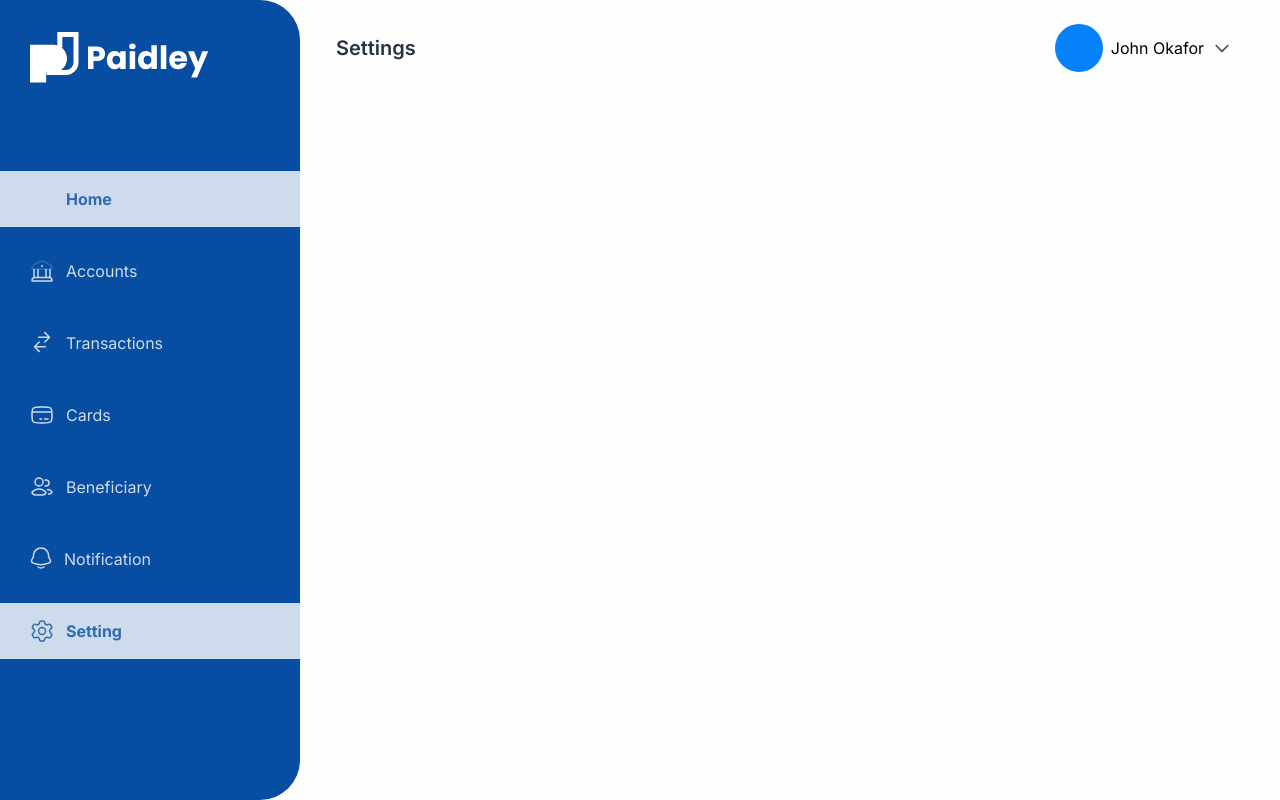
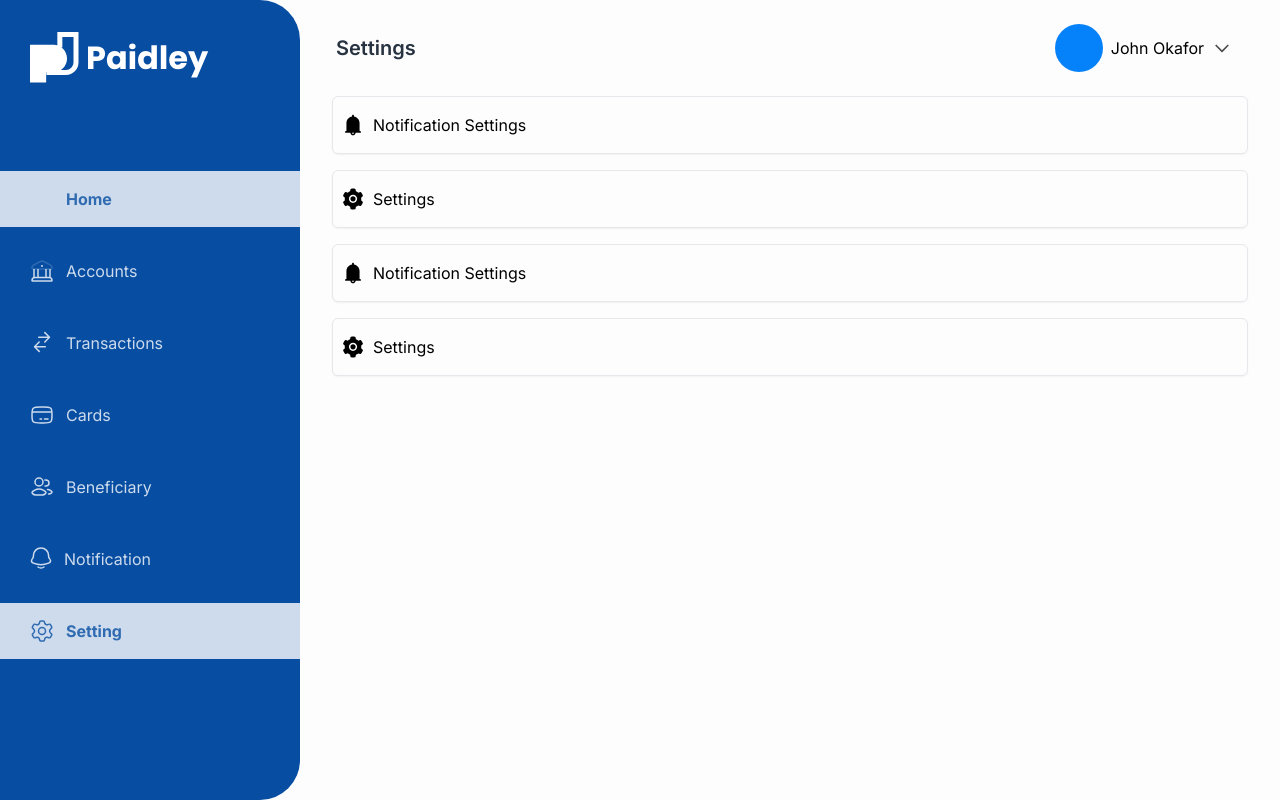
Before and after one commit to superwaih/paidley, a Next.js app: page /dashboard/settings in a window 1280 px wide. Built offline with nearby package versions, Linux system fonts and the light colour scheme.

Commit message:
settings page done

```diff
--- a/pages/dashboard/settings/index.jsx
+++ b/pages/dashboard/settings/index.jsx
@@ -1,6 +1,7 @@
 import DashboardLayout from '@/components/dashboard/DashboardLayout'
 import SimpleNav from '@/components/dashboard/SimpleNav'
 import React from 'react'
+import { AiFillBell, AiFillSetting } from 'react-icons/ai'
 
 const SettingsPage = () => {
   return (
@@ -8,8 +9,34 @@ const SettingsPage = () => {
       <SimpleNav
       title={"Settings"}
       />
-      <div className='px-5 md:px-8 '>
+      <div className='px-5 md:px-8 flex flex-col gap-4'>
+        <div className='border py-4 px-2 shadow-sm hover:border-brand-color hover:border rounded-md  cursor-pointer'>
+          <div className='flex gap-2 items-center'>
+            <AiFillBell className='text-2xl' />
+            <p>Notification Settings</p>
+          </div>
+        </div>
 
+        <div className='border py-4 px-2 hover:border-brand-color shadow-sm hover:border rounded-md  cursor-pointer'>
+          <div className='flex gap-2 items-center'>
+            <AiFillSetting className='text-2xl' />
+            <p>Settings</p>
+          </div>
+        </div>
+
+        <div className='border py-4 px-2 shadow-sm hover:border-brand-color hover:border rounded-md  cursor-pointer'>
+          <div className='flex gap-2 items-center'>
+            <AiFillBell className='text-2xl' />
+            <p>Notification Settings</p>
+          </div>
+        </div>
+
+        <div className='border py-4 px-2 hover:border-brand-color shadow-sm hover:border rounded-md  cursor-pointer'>
+          <div className='flex gap-2 items-center'>
+            <AiFillSetting className='text-2xl' />
+            <p>Settings</p>
+          </div>
+        </div>
       </div>
     </DashboardLayout>
   )
```
